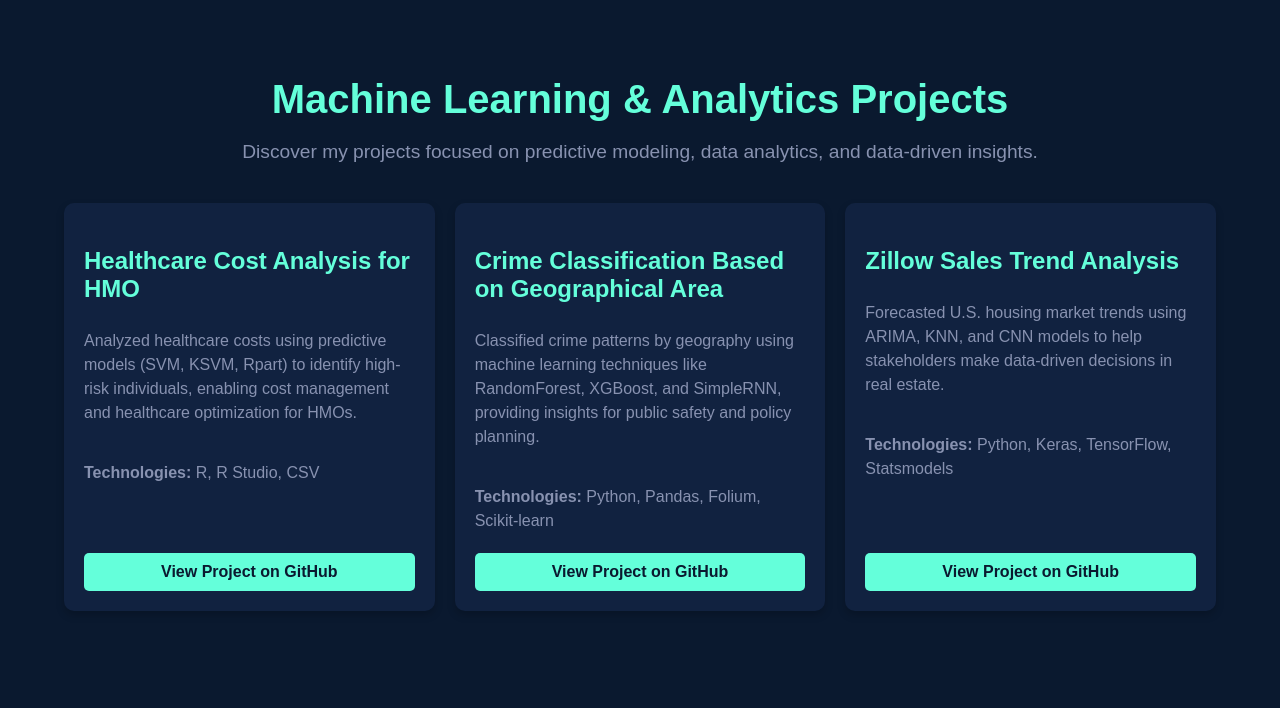
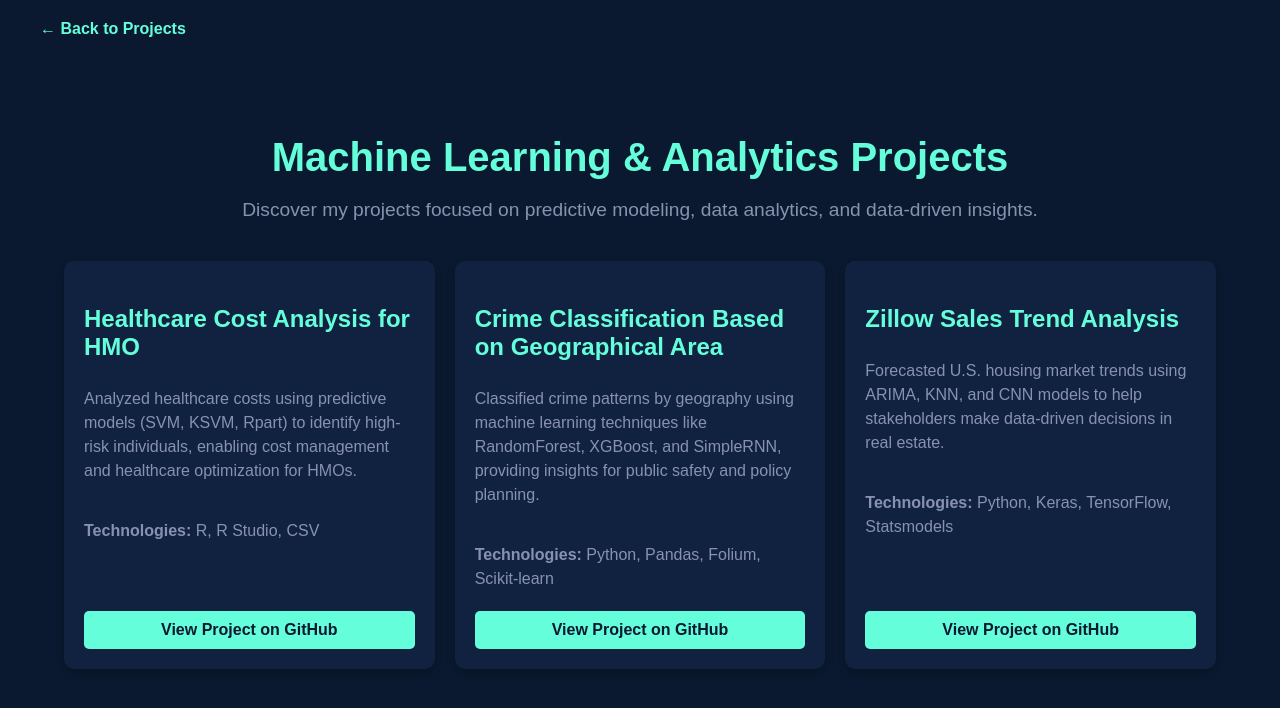
Before and after one commit to madhusaravanan27/mithasaravanan.github.io., a plain HTML site: page ml_analytics_projects.html in a window 1280 px wide. Drawn offline with Linux system fonts and the light colour scheme.

Commit message:
Update ml_analytics_projects.html

```diff
--- a/ml_analytics_projects.html
+++ b/ml_analytics_projects.html
@@ -38,6 +38,24 @@
             color: #8892b0;
             font-size: 1.2em;
             margin-bottom: 40px;
+        }
+
+        /* Back to Projects Link Styling */
+        .back-link {
+            text-align: left;
+            width: 100%;
+            max-width: 1200px;
+            margin: 20px 0;
+        }
+
+        .back-link a {
+            color: #64ffda;
+            text-decoration: none;
+            font-weight: bold;
+        }
+
+        .back-link a:hover {
+            text-decoration: underline;
         }
 
         /* Project Grid Styling */
@@ -105,6 +123,11 @@
 </head>
 <body>
 
+    <!-- Back to Projects Link -->
+    <div class="back-link">
+        <a href="projects.html">&larr; Back to Projects</a>
+    </div>
+
     <!-- Main Content Section -->
     <div class="main-content">
         <h1>Machine Learning & Analytics Projects</h1>
```
